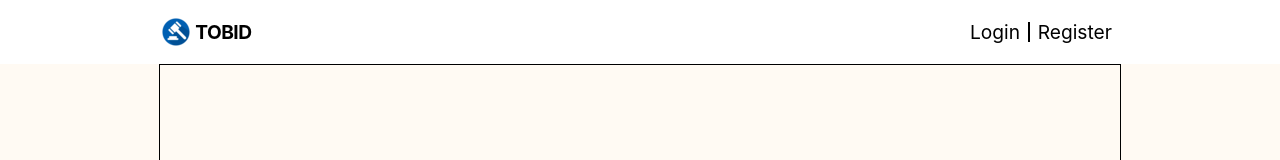
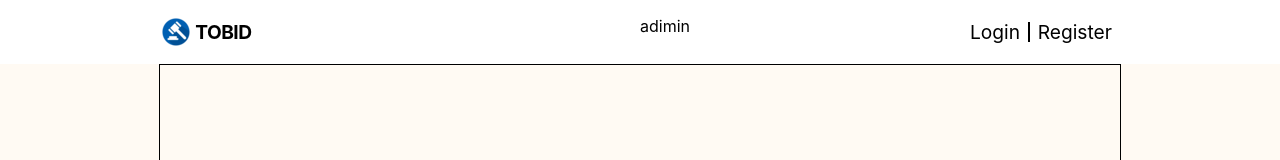
Before and after one commit to allendy11/Tobid, a React (Create React App) app in the folder client/: page / in a window 1280 px wide. Shown: the top 160 px of the page. Built offline with nearby package versions, Linux system fonts and the light colour scheme; what path would draw is missing.

Commit message:
[client] fix nav : remove backgroundColor for admin-btn

```diff
--- a/client/src/components/Nav/Nav.css
+++ b/client/src/components/Nav/Nav.css
@@ -12,12 +12,10 @@
   justify-content: space-between;
   align-items: center;
   position: relative;
-  z-index: 2;
-  background-color: white;
+  /* background-color: white; */
 
 }
 #Nav .box {
-  z-index: 1;
   display: flex;
   align-items: center;
   height: 4rem;
--- a/client/src/components/Nav/Nav.tsx
+++ b/client/src/components/Nav/Nav.tsx
@@ -52,7 +52,7 @@ const Nav = ({
         style={{
           position: "absolute",
           top: "1rem",
-          left: "20%",
+          left: "50%",
           width: "4rem",
           height: "4rem",
           cursor: "pointer",
```
